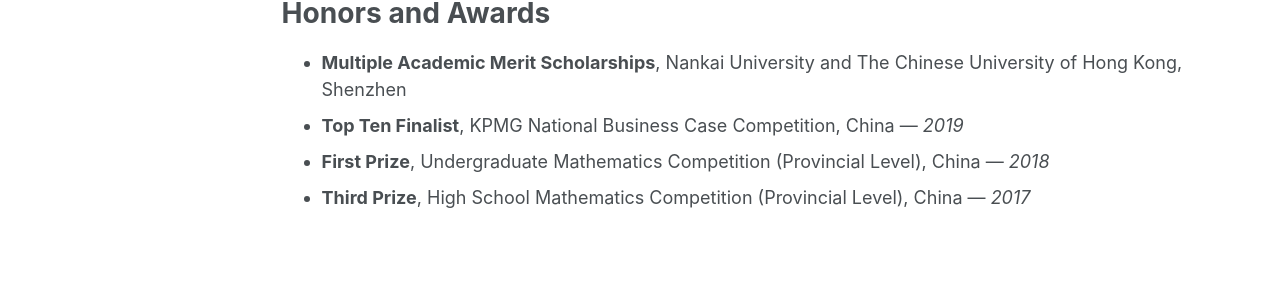
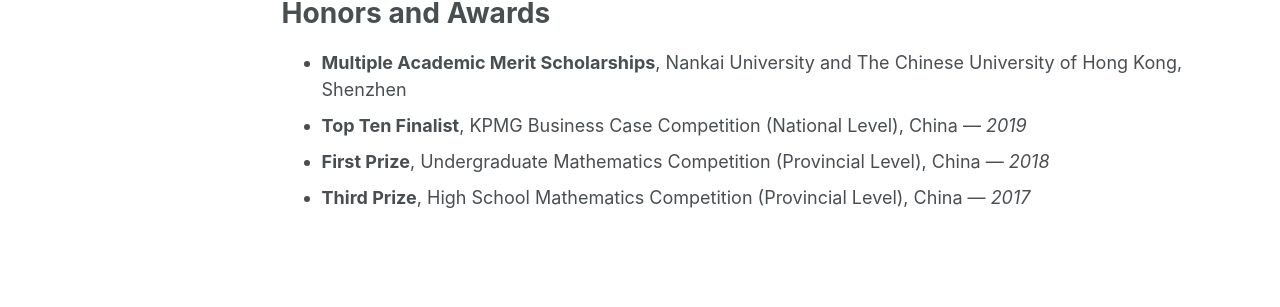
Before and after one commit to YiZhao999/YiZhao999.github.io, a Jekyll site: the page built from _pages/cv.md, in a window 1280 px wide and 1389 px high. Shown: the part 770-1077 px from the top of the window. Built offline with Jekyll 4.4.1, drawn with Linux system fonts in a browser that asks for light colours; a script that is not in the unit is left out.

Commit message:
Update KPMG competition description for clarity

```diff
--- a/_pages/cv.md
+++ b/_pages/cv.md
@@ -26,6 +26,6 @@ redirect_from:
 
 # Honors and Awards
 - **Multiple Academic Merit Scholarships**, Nankai University and The Chinese University of Hong Kong, Shenzhen
-- **Top Ten Finalist**, KPMG National Business Case Competition, China — *2019*
+- **Top Ten Finalist**, KPMG Business Case Competition (National Level), China — *2019*
 - **First Prize**, Undergraduate Mathematics Competition (Provincial Level), China — *2018*
 - **Third Prize**, High School Mathematics Competition (Provincial Level), China — *2017*
```
